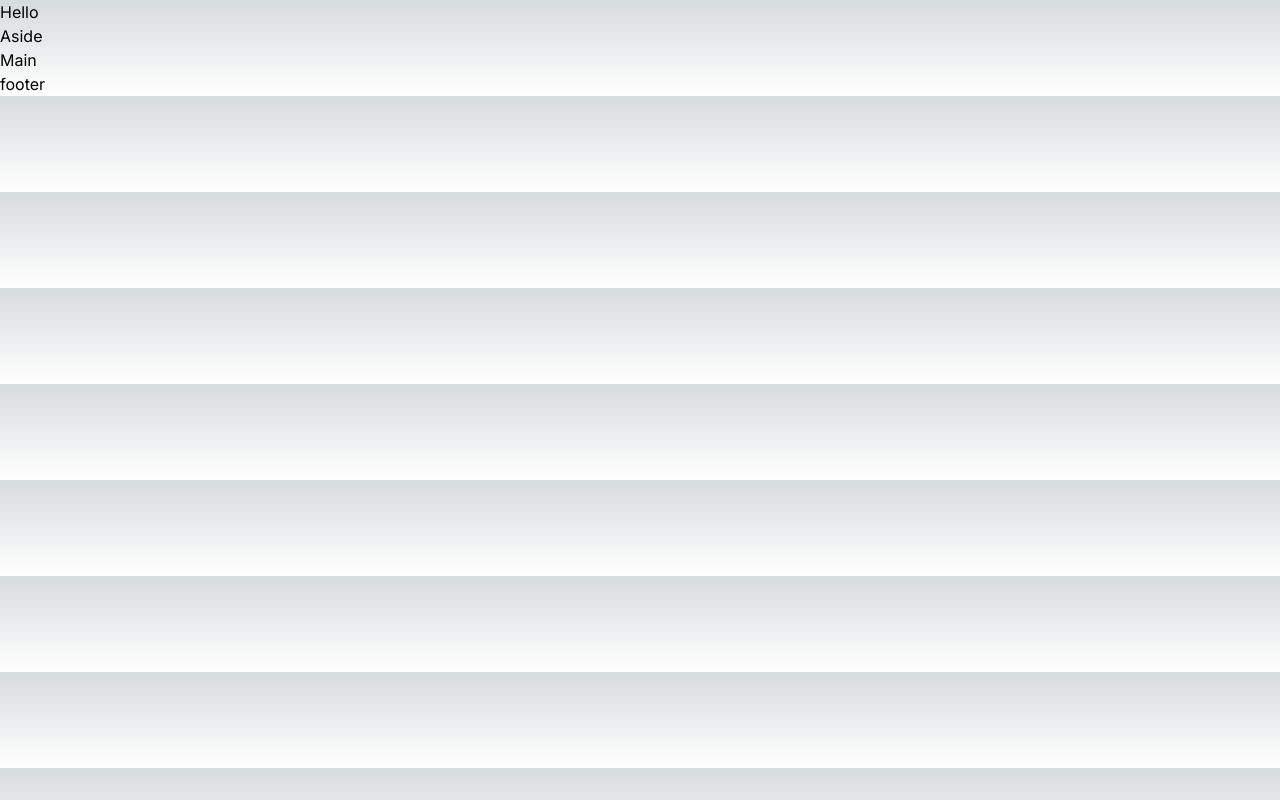
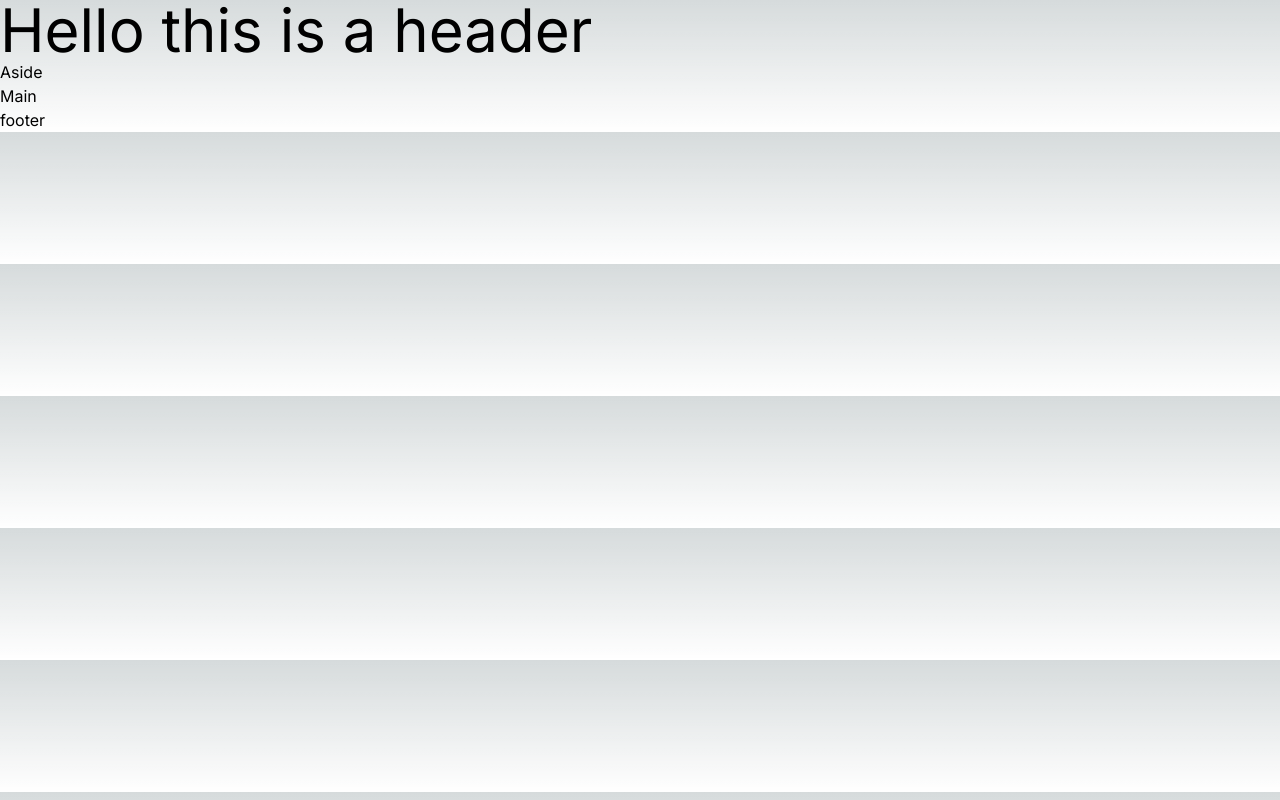
Before and after one commit to xtianbar/next-mina_webpage, a Next.js app: page / in a window 1280 px wide. Built offline with nearby package versions, Linux system fonts and the light colour scheme.

Commit message:
add tailwind

```diff
--- a/app/page.js
+++ b/app/page.js
@@ -4,7 +4,7 @@ export default function Home() {
   return (
       <>
         <header>
-          Hello
+          <div className='text-6xl'>Hello this is a header</div>
         </header>
         <aside>
           Aside
```
Also changed, not shown: 1 other file (tests, documents, lock files or other folders).
